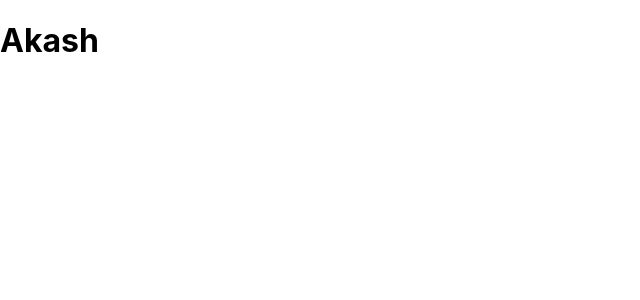
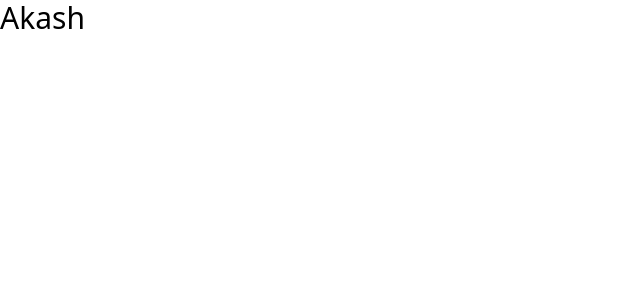
Before and after one commit to akashbhadouria/Propify, a React (Create React App) app: page / in a window 1280 px wide. Shown: the top 300 px of the page, without its empty margins (0-640 px from the left). Built offline with nearby package versions, Linux system fonts and the light colour scheme.

Commit message:
Added files

```diff
--- a/package.json
+++ b/package.json
@@ -34,5 +34,8 @@
       "last 1 firefox version",
       "last 1 safari version"
     ]
+  },
+  "devDependencies": {
+    "tailwindcss": "^3.2.7"
   }
 }
--- a/public/index.html
+++ b/public/index.html
@@ -9,12 +9,12 @@
       name="description"
       content="Web site created using create-react-app"
     />
-    <link rel="apple-touch-icon" href="%PUBLIC_URL%/logo192.png" />
+    <link rel="apple-touch-icon" href="%PUBLIC_URL%/favicon.ico?v=2" />
     <!--
       manifest.json provides metadata used when your web app is installed on a
       user's mobile device or desktop. See https://developers.google.com/web/fundamentals/web-app-manifest/
     -->
-    <link rel="manifest" href="%PUBLIC_URL%/manifest.json" />
+    <!-- <link rel="manifest" href="%PUBLIC_URL%/manifest.json" /> -->
     <!--
       Notice the use of %PUBLIC_URL% in the tags above.
       It will be replaced with the URL of the `public` folder during the build.
@@ -24,7 +24,7 @@
       work correctly both with client-side routing and a non-root public URL.
       Learn how to configure a non-root public URL by running `npm run build`.
     -->
-    <title>React App</title>
+    <title>Propify</title>
   </head>
   <body>
     <noscript>You need to enable JavaScript to run this app.</noscript>
--- a/src/App.js
+++ b/src/App.js
@@ -4,7 +4,7 @@ import "./App.css";
 function App() {
   return (
     <>
-      <h1>Akash</h1>
+      <h3 className="text-3xl">Akash</h3>
     </>
   );
 }
--- a/src/index.css
+++ b/src/index.css
@@ -1,13 +1,3 @@
-body {
-  margin: 0;
-  font-family: -apple-system, BlinkMacSystemFont, 'Segoe UI', 'Roboto', 'Oxygen',
-    'Ubuntu', 'Cantarell', 'Fira Sans', 'Droid Sans', 'Helvetica Neue',
-    sans-serif;
-  -webkit-font-smoothing: antialiased;
-  -moz-osx-font-smoothing: grayscale;
-}
-
-code {
-  font-family: source-code-pro, Menlo, Monaco, Consolas, 'Courier New',
-    monospace;
-}
+@tailwind base;
+@tailwind components;
+@tailwind utilities;
--- /dev/null
+++ b/tailwind.config.js
@@ -0,0 +1,8 @@
+/** @type {import('tailwindcss').Config} */
+module.exports = {
+  content: ["./src/**/*.{js,jsx,ts,tsx}"],
+  theme: {
+    extend: {},
+  },
+  plugins: [],
+};
```
Also changed, not shown: 1 other file (tests, documents, lock files or other folders).
